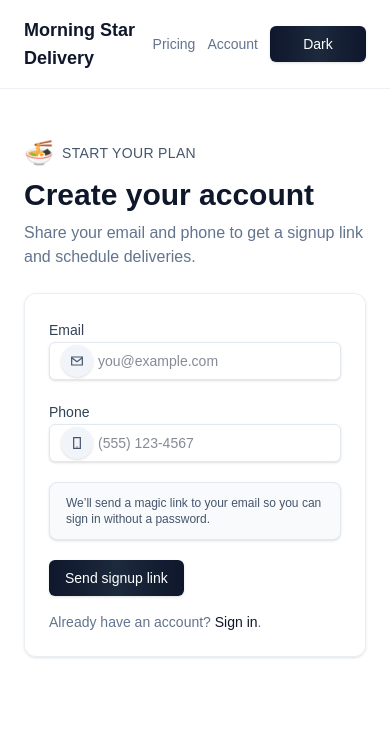
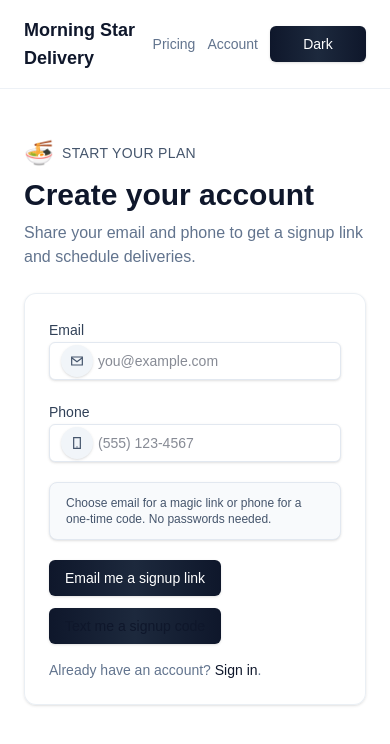
Before and after one commit to min-hinthar/delivery-subscription-app, a Next.js app: page /signup in a window 390 px wide. Shown: the top 744 px of the page. Built offline with nearby package versions, Linux system fonts and the light colour scheme; no server answers.

Commit message:
Fix magic link callback and phone OTP auth

```diff
--- /dev/null
+++ b/src/app/auth/callback/route.ts
@@ -0,0 +1,22 @@
+import { NextResponse } from "next/server";
+
+import { createSupabaseServerClient } from "@/lib/supabase/server";
+
+export async function GET(request: Request) {
+  const url = new URL(request.url);
+  const code = url.searchParams.get("code");
+  const next = url.searchParams.get("next") ?? "/account";
+
+  if (!code) {
+    return NextResponse.redirect(new URL("/login", url.origin));
+  }
+
+  const supabase = await createSupabaseServerClient();
+  const { error } = await supabase.auth.exchangeCodeForSession(code);
+
+  if (error) {
+    return NextResponse.redirect(new URL("/login", url.origin));
+  }
+
+  return NextResponse.redirect(new URL(next, url.origin));
+}
--- a/src/components/auth/auth-form.tsx
+++ b/src/components/auth/auth-form.tsx
@@ -28,21 +28,20 @@ const InputIcon = ({ children }: { children: React.ReactNode }) => (
 export function AuthForm({ mode }: AuthFormProps) {
   const [email, setEmail] = useState("");
   const [phone, setPhone] = useState("");
+  const [otpCode, setOtpCode] = useState("");
+  const [phoneOtpSent, setPhoneOtpSent] = useState(false);
   const [error, setError] = useState<string | null>(null);
   const [message, setMessage] = useState<string | null>(null);
   const [isLoading, setIsLoading] = useState(false);
 
-  const handleAuth = async () => {
+  const handleEmailAuth = async () => {
     setError(null);
     setMessage(null);
+    setPhoneOtpSent(false);
+    setOtpCode("");
 
     if (!email) {
       setError(DEFAULT_ERRORS.missingEmail);
-      return;
-    }
-
-    if (!phone) {
-      setError(DEFAULT_ERRORS.missingPhone);
       return;
     }
 
@@ -55,14 +54,13 @@ export function AuthForm({ mode }: AuthFormProps) {
       const { error: otpError } = await supabase.auth.signInWithOtp({
         email,
         options: {
-          emailRedirectTo: `${window.location.origin}${redirectPath}`,
+          emailRedirectTo: `${window.location.origin}/auth/callback?next=${redirectPath}`,
           shouldCreateUser: mode === "signup",
-          data:
-            mode === "signup"
-              ? {
-                  phone,
-                }
-              : undefined,
+          data: phone
+            ? {
+                phone,
+              }
+            : undefined,
         },
       });
 
@@ -77,6 +75,81 @@ export function AuthForm({ mode }: AuthFormProps) {
       );
     } catch (caught) {
       setError(caught instanceof Error ? caught.message : "Authentication failed.");
+    } finally {
+      setIsLoading(false);
+    }
+  };
+
+  const handlePhoneAuth = async () => {
+    setError(null);
+    setMessage(null);
+
+    if (!phone) {
+      setError(DEFAULT_ERRORS.missingPhone);
+      return;
+    }
+
+    setIsLoading(true);
+
+    try {
+      const supabase = createSupabaseBrowserClient();
+
+      const { error: otpError } = await supabase.auth.signInWithOtp({
+        phone,
+        options: {
+          shouldCreateUser: mode === "signup",
+          data: email
+            ? {
+                email,
+              }
+            : undefined,
+        },
+      });
+
+      if (otpError) {
+        throw otpError;
+      }
+
+      setPhoneOtpSent(true);
+      setMessage("Enter the code we texted to your phone.");
+    } catch (caught) {
+      setError(caught instanceof Error ? caught.message : "Authentication failed.");
+    } finally {
+      setIsLoading(false);
+    }
+  };
+
+  const handleVerifyPhoneOtp = async () => {
+    setError(null);
+    setMessage(null);
+
+    if (!phone) {
+      setError(DEFAULT_ERRORS.missingPhone);
+      return;
+    }
+
+    if (!otpCode) {
+      setError("Enter the verification code from your text message.");
+      return;
+    }
+
+    setIsLoading(true);
+
+    try {
+      const supabase = createSupabaseBrowserClient();
+      const { error: verifyError } = await supabase.auth.verifyOtp({
+        phone,
+        token: otpCode,
+        type: "sms",
+      });
+
+      if (verifyError) {
+        throw verifyError;
+      }
+
+      window.location.assign(mode === "signup" ? "/onboarding" : "/account");
+    } catch (caught) {
+      setError(caught instanceof Error ? caught.message : "Verification failed.");
     } finally {
       setIsLoading(false);
     }
@@ -143,13 +216,53 @@ export function AuthForm({ mode }: AuthFormProps) {
         </div>
       </div>
       <div className="rounded-lg border border-slate-200 bg-slate-50 px-4 py-3 text-xs text-slate-600 shadow-sm dark:border-slate-800 dark:bg-slate-900/70 dark:text-slate-300">
-        We’ll send a magic link to your email so you can sign in without a password.
+        Choose email for a magic link or phone for a one-time code. No passwords needed.
       </div>
       <div className="flex flex-wrap gap-3">
-        <Button onClick={handleAuth} disabled={isLoading}>
-          {isLoading ? "Sending…" : mode === "signup" ? "Send signup link" : "Send login link"}
+        <Button onClick={handleEmailAuth} disabled={isLoading}>
+          {isLoading
+            ? "Sending…"
+            : mode === "signup"
+              ? "Email me a signup link"
+              : "Email me a login link"}
+        </Button>
+        <Button
+          onClick={handlePhoneAuth}
+          disabled={isLoading}
+          className="bg-slate-200 text-slate-900 hover:shadow-md dark:bg-slate-800 dark:text-slate-100"
+        >
+          {isLoading
+            ? "Sending…"
+            : mode === "signup"
+              ? "Text me a signup code"
+              : "Text me a login code"}
         </Button>
       </div>
+      {phoneOtpSent ? (
+        <div className="space-y-3 rounded-lg border border-slate-200 bg-white/80 p-4 shadow-sm dark:border-slate-800 dark:bg-slate-900/60">
+          <div className="space-y-2">
+            <label
+              htmlFor="otp"
+              className="text-sm font-medium text-slate-700 dark:text-slate-200"
+            >
+              SMS code
+            </label>
+            <input
+              id="otp"
+              type="text"
+              inputMode="numeric"
+              value={otpCode}
+              onChange={(event) => setOtpCode(event.target.value)}
+              className="w-full rounded-md border border-slate-200 bg-white px-3 py-2 text-sm text-slate-900 shadow-sm focus-visible:outline-none focus-visible:ring-2 focus-visible:ring-slate-900 dark:border-slate-700 dark:bg-slate-950 dark:text-slate-100 dark:focus-visible:ring-slate-100"
+              placeholder="123456"
+              autoComplete="one-time-code"
+            />
+          </div>
+          <Button onClick={handleVerifyPhoneOtp} disabled={isLoading}>
+            {isLoading ? "Verifying…" : "Verify code"}
+          </Button>
+        </div>
+      ) : null}
       {error ? (
         <p className="text-sm text-red-500" role="alert">
           {error}
```
